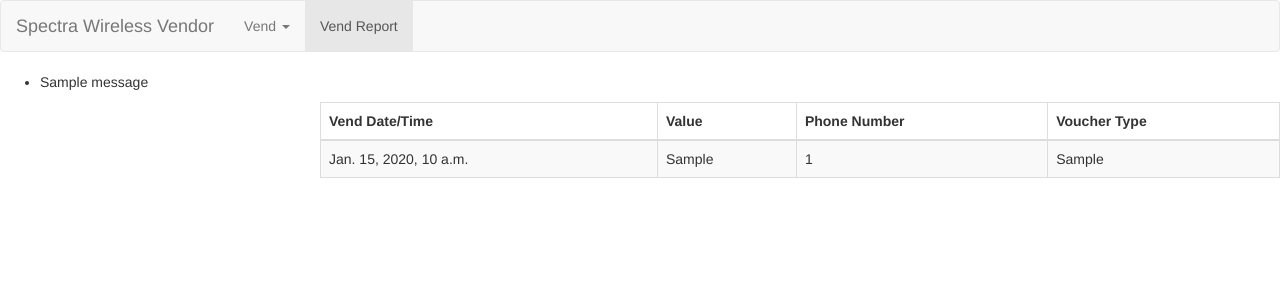
After one commit to deone/vendor, a Django app: template vend/templates/vend/report.html in a window 1280 px wide. The commit adds this page. Shown: the top 300 px of the page. Run offline with Django 3.2, Linux system fonts and the light colour scheme; the template is opened without the code that fills it: most values are stand-ins (such as "Sample title", 1, 10 or a date in 2020); one stand-in notice (Sample message) is shown; some libraries are stand-ins or nearby versions.

Commit message:
Vend report.

```diff
--- a/templates/base.html
+++ b/templates/base.html
@@ -37,7 +37,7 @@
                 {% endif %}
               </ul>
             </li>
-            {% block report_link %}<li><a href="#">Vend Report</a></li>{% endblock %}
+            {% block report_link %}<li><a href="{% url 'report' %}">Vend Report</a></li>{% endblock %}
           </ul>
           <ul class="nav navbar-nav navbar-right">
             {% if user.is_authenticated %}
--- /dev/null
+++ b/vend/templates/vend/report.html
@@ -0,0 +1,63 @@
+{% extends 'base.html' %}
+
+{% block title %}Vend Report{% endblock %}
+
+{% block report_link %}<li class="active"><a href="{% url 'report' %}">Vend Report</a></li>{% endblock %}
+
+{% block app_body %}
+<div class="row vends">
+  <div class="col-md-3">
+    <div></div>
+  </div>
+  <div class="col-md-9">
+    <div class="row">
+      <div>
+        {% if not message %}
+          <table class="table table-striped table-bordered table-hover">
+            <thead>
+              <tr>
+                <th scope="col">Vend Date/Time</th>
+                <th scope="col">Value</th>
+                <th scope="col">Phone Number</th>
+                <th scope="col">Voucher Type</th>
+              </tr>
+            </thead>
+            <tbody>
+            {% for vend in vends %}
+              <tr>
+                <td>{{ vend.vend_date }}</td>
+                <td>{{ vend.voucher_value }}</td>
+                <td>{{ vend.subscriber_phone_number }}</td>
+                <td>{{ vend.voucher_type }}</td>
+              </tr>
+            {% endfor %}
+            </tbody>
+          </table>
+        {% else %}
+            <p class="well">{{ message }}</p>
+        {% endif %}
+      </div>
+    </div>
+    <div class="row">
+      <nav>
+        <ul class="pager">
+          {% if vends.has_previous %}
+            <li class="previous">
+              <a href="?page={{ vends.previous_page_number }}">
+                <span aria-hidden="true">&larr;</span> Previous
+              </a>
+            </li>
+          {% endif %}
+          {% if vends.has_next %}
+            <li class="next">
+              <a href="?page={{ vends.next_page_number }}">
+                Next <span aria-hidden="true">&rarr;</span>
+              </a>
+            </li>
+          {% endif %}
+        </ul>
+      </nav>
+    </div>
+  </div>
+</div>
+{% endblock %}
```
Also changed, not shown: vend/views.py (+29 -0 lines), 2 other files.
